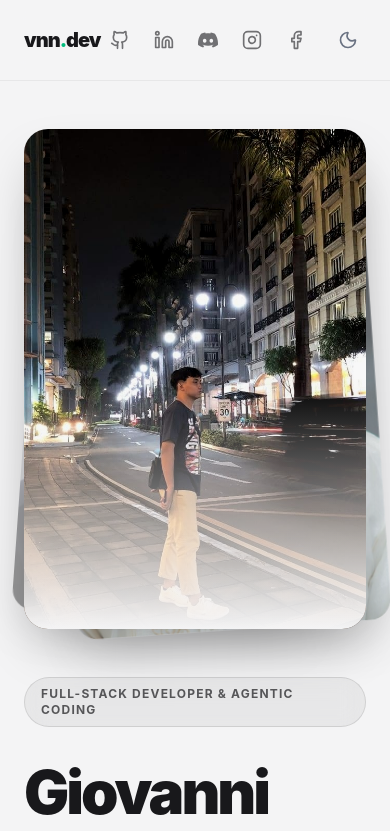
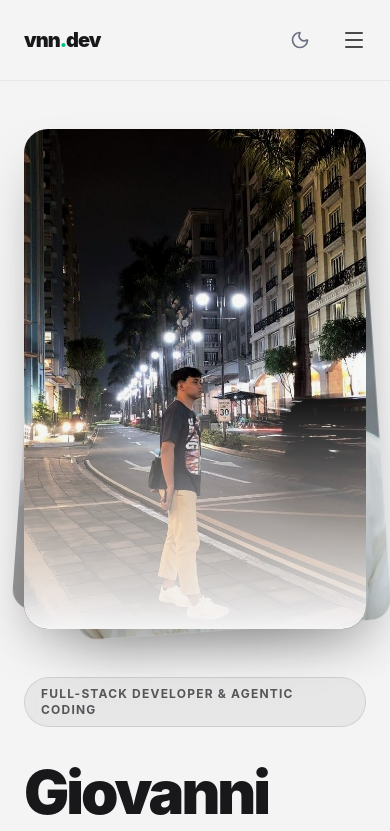
Before and after one commit to vannrosales/portfolio-with-work, a React (Vite) app: page / in a window 390 px wide. Shown: the top 831 px of the page. Built offline with nearby package versions, Linux system fonts and the light colour scheme.

Commit message:
responsive navbar

```diff
--- a/src/components/Navbar.jsx
+++ b/src/components/Navbar.jsx
@@ -1,17 +1,46 @@
 import ThemeToggle from './ThemeToggle';
-import { Mail } from 'lucide-react';
+import { Menu, X } from 'lucide-react';
+import { useState } from 'react';
 
 export default function Navbar() {
+  const [isMobileMenuOpen, setIsMobileMenuOpen] = useState(false);
+
+  const socialLinks = (
+    <>
+      <a href="https://github.com/vannrosales" target="_blank" rel="noreferrer" className="opacity-60 hover:opacity-100 transition-opacity">
+        <span className="sr-only">GitHub</span>
+        <svg xmlns="http://www.w3.org/2000/svg" width="20" height="20" viewBox="0 0 24 24" fill="none" stroke="currentColor" strokeWidth="2" strokeLinecap="round" strokeLinejoin="round" className="w-5 h-5"><path d="M15 22v-4a4.8 4.8 0 0 0-1-3.5c3 0 6-2 6-5.5.08-1.25-.27-2.48-1-3.5.28-1.15.28-2.35 0-3.5 0 0-1 0-3 1.5-2.64-.5-5.36-.5-8 0C6 2 5 2 5 2c-.3 1.15-.3 2.35 0 3.5A5.403 5.403 0 0 0 4 9c0 3.5 3 5.5 6 5.5-.39.49-.68 1.05-.85 1.65-.17.6-.22 1.23-.15 1.85v4"/><path d="M9 18c-4.51 2-5-2-7-2"/></svg>
+      </a>
+      <a href="https://www.linkedin.com/in/giovanni-hanz-guino-971118378/" target="_blank" rel="noreferrer" className="opacity-60 hover:opacity-100 hover:text-[#0a66c2] transition-colors">
+        <span className="sr-only">LinkedIn</span>
+        <svg xmlns="http://www.w3.org/2000/svg" width="20" height="20" viewBox="0 0 24 24" fill="none" stroke="currentColor" strokeWidth="2" strokeLinecap="round" strokeLinejoin="round" className="w-5 h-5"><path d="M16 8a6 6 0 0 1 6 6v7h-4v-7a2 2 0 0 0-2-2 2 2 0 0 0-2 2v7h-4v-7a6 6 0 0 1 6-6z"/><rect width="4" height="12" x="2" y="9"/><circle cx="4" cy="4" r="2"/></svg>
+      </a>
+      <a href="https://discord.com/awsdvann" target="_blank" rel="noreferrer" className="opacity-60 hover:opacity-100 hover:text-[#5865F2] transition-colors">
+        <span className="sr-only">Discord</span>
+        <svg xmlns="http://www.w3.org/2000/svg" width="20" height="20" viewBox="0 0 24 24" fill="currentColor" className="w-5 h-5"><path d="M20.317 4.3698a19.7913 19.7913 0 00-4.8851-1.5152.0741.0741 0 00-.0785.0371c-.211.3753-.4447.8648-.6083 1.2495-1.8447-.2762-3.68-.2762-5.4868 0-.1636-.3933-.4058-.8742-.6177-1.2495a.077.077 0 00-.0785-.037 19.7363 19.7363 0 00-4.8852 1.515.0699.0699 0 00-.0321.0277C.5334 9.0458-.319 13.5799.0992 18.0578a.0824.0824 0 00.0312.0561c2.0528 1.5076 4.0413 2.4228 5.9929 3.0294a.0777.0777 0 00.0842-.0276c.4616-.6304.8731-1.2952 1.226-1.9942a.076.076 0 00-.0416-.1057c-.6528-.2476-1.2743-.5495-1.8722-.8923a.077.077 0 01-.0076-.1277c.1258-.0943.2517-.1923.3718-.2914a.0743.0743 0 01.0776-.0105c3.9278 1.7933 8.18 1.7933 12.0614 0a.0739.0739 0 01.0785.0095c.1202.099.246.1981.3728.2924a.077.077 0 01-.0066.1276 12.2986 12.2986 0 01-1.873.8914.0766.0766 0 00-.0407.1067c.3604.698.7719 1.3628 1.225 1.9932a.076.076 0 00.0842.0286c1.961-.6067 3.9495-1.5219 6.0023-3.0294a.077.077 0 00.0313-.0552c.5004-5.177-.8382-9.6739-3.5485-13.6604a.061.061 0 00-.0312-.0286zM8.02 15.3312c-1.1825 0-2.1569-1.0857-2.1569-2.419 0-1.3332.9555-2.4189 2.157-2.4189 1.2108 0 2.1757 1.0952 2.1568 2.419 0 1.3332-.9555 2.4189-2.1569 2.4189zm7.9748 0c-1.1825 0-2.1569-1.0857-2.1569-2.419 0-1.3332.9554-2.4189 2.1569-2.4189 1.2108 0 2.1757 1.0952 2.1568 2.419 0 1.3332-.946 2.4189-2.1568 2.4189Z"/></svg>
+      </a>
+      <a href="https://instagram.com/008.vann" target="_blank" rel="noreferrer" className="opacity-60 hover:opacity-100 hover:text-[#E1306C] transition-colors">
+        <span className="sr-only">Instagram</span>
+        <svg xmlns="http://www.w3.org/2000/svg" width="20" height="20" viewBox="0 0 24 24" fill="none" stroke="currentColor" strokeWidth="2" strokeLinecap="round" strokeLinejoin="round" className="w-5 h-5"><rect x="2" y="2" width="20" height="20" rx="5" ry="5"></rect><path d="M16 11.37A4 4 0 1 1 12.63 8 4 4 0 0 1 16 11.37z"></path><line x1="17.5" y1="6.5" x2="17.51" y2="6.5"></line></svg>
+      </a>
+      <a href="https://www.facebook.com/nnav.08" target="_blank" rel="noreferrer" className="opacity-60 hover:opacity-100 hover:text-[#1877F2] transition-colors">
+        <span className="sr-only">Facebook</span>
+        <svg xmlns="http://www.w3.org/2000/svg" width="20" height="20" viewBox="0 0 24 24" fill="none" stroke="currentColor" strokeWidth="2" strokeLinecap="round" strokeLinejoin="round" className="w-5 h-5"><path d="M18 2h-3a5 5 0 0 0-5 5v3H7v4h3v8h4v-8h3l1-4h-4V7a1 1 0 0 1 1-1h3z"></path></svg>
+      </a>
+    </>
+  );
+
   return (
     <nav className="sticky top-0 z-50 w-full backdrop-blur-md bg-[var(--bg-color)]/80 border-b border-black/5 dark:border-white/5">
       <div className="max-w-7xl mx-auto px-6 lg:px-12 xl:px-24 h-20 flex items-center justify-between">
         <div className="flex items-center gap-4">
-          <a href="#" className="group text-xl font-black tracking-tighter transition-transform hover:scale-105">
+          <a href="#" className="group text-xl font-black tracking-tighter transition-transform hover:scale-105" onClick={() => setIsMobileMenuOpen(false)}>
             vnn<span className="text-emerald-500 group-hover:text-emerald-400 transition-colors">.</span>dev
           </a>
         </div>
 
-        <ul className="hidden md:flex items-center gap-8 text-sm font-bold uppercase tracking-widest opacity-70">
+        {/* Desktop Navigation */}
+        <ul className="hidden lg:flex items-center gap-8 text-sm font-bold uppercase tracking-widest opacity-70">
           <li>
             <a href="#projects" className="hover:opacity-100 transition-opacity">Projects</a>
           </li>
@@ -26,30 +55,38 @@ export default function Navbar() {
           </li>
         </ul>
 
-        <div className="flex items-center gap-6">
-          <a href="https://github.com/vannrosales" target="_blank" rel="noreferrer" className="opacity-60 hover:opacity-100 transition-opacity">
-            <span className="sr-only">GitHub</span>
-            <svg xmlns="http://www.w3.org/2000/svg" width="20" height="20" viewBox="0 0 24 24" fill="none" stroke="currentColor" strokeWidth="2" strokeLinecap="round" strokeLinejoin="round" className="w-5 h-5"><path d="M15 22v-4a4.8 4.8 0 0 0-1-3.5c3 0 6-2 6-5.5.08-1.25-.27-2.48-1-3.5.28-1.15.28-2.35 0-3.5 0 0-1 0-3 1.5-2.64-.5-5.36-.5-8 0C6 2 5 2 5 2c-.3 1.15-.3 2.35 0 3.5A5.403 5.403 0 0 0 4 9c0 3.5 3 5.5 6 5.5-.39.49-.68 1.05-.85 1.65-.17.6-.22 1.23-.15 1.85v4"/><path d="M9 18c-4.51 2-5-2-7-2"/></svg>
-          </a>
-          <a href="https://www.linkedin.com/in/giovanni-hanz-guino-971118378/" target="_blank" rel="noreferrer" className="opacity-60 hover:opacity-100 hover:text-[#0a66c2] transition-colors">
-            <span className="sr-only">LinkedIn</span>
-            <svg xmlns="http://www.w3.org/2000/svg" width="20" height="20" viewBox="0 0 24 24" fill="none" stroke="currentColor" strokeWidth="2" strokeLinecap="round" strokeLinejoin="round" className="w-5 h-5"><path d="M16 8a6 6 0 0 1 6 6v7h-4v-7a2 2 0 0 0-2-2 2 2 0 0 0-2 2v7h-4v-7a6 6 0 0 1 6-6z"/><rect width="4" height="12" x="2" y="9"/><circle cx="4" cy="4" r="2"/></svg>
-          </a>
-          <a href="https://discord.com/awsdvann" target="_blank" rel="noreferrer" className="opacity-60 hover:opacity-100 hover:text-[#5865F2] transition-colors">
-            <span className="sr-only">Discord</span>
-            <svg xmlns="http://www.w3.org/2000/svg" width="20" height="20" viewBox="0 0 24 24" fill="currentColor" className="w-5 h-5"><path d="M20.317 4.3698a19.7913 19.7913 0 00-4.8851-1.5152.0741.0741 0 00-.0785.0371c-.211.3753-.4447.8648-.6083 1.2495-1.8447-.2762-3.68-.2762-5.4868 0-.1636-.3933-.4058-.8742-.6177-1.2495a.077.077 0 00-.0785-.037 19.7363 19.7363 0 00-4.8852 1.515.0699.0699 0 00-.0321.0277C.5334 9.0458-.319 13.5799.0992 18.0578a.0824.0824 0 00.0312.0561c2.0528 1.5076 4.0413 2.4228 5.9929 3.0294a.0777.0777 0 00.0842-.0276c.4616-.6304.8731-1.2952 1.226-1.9942a.076.076 0 00-.0416-.1057c-.6528-.2476-1.2743-.5495-1.8722-.8923a.077.077 0 01-.0076-.1277c.1258-.0943.2517-.1923.3718-.2914a.0743.0743 0 01.0776-.0105c3.9278 1.7933 8.18 1.7933 12.0614 0a.0739.0739 0 01.0785.0095c.1202.099.246.1981.3728.2924a.077.077 0 01-.0066.1276 12.2986 12.2986 0 01-1.873.8914.0766.0766 0 00-.0407.1067c.3604.698.7719 1.3628 1.225 1.9932a.076.076 0 00.0842.0286c1.961-.6067 3.9495-1.5219 6.0023-3.0294a.077.077 0 00.0313-.0552c.5004-5.177-.8382-9.6739-3.5485-13.6604a.061.061 0 00-.0312-.0286zM8.02 15.3312c-1.1825 0-2.1569-1.0857-2.1569-2.419 0-1.3332.9555-2.4189 2.157-2.4189 1.2108 0 2.1757 1.0952 2.1568 2.419 0 1.3332-.9555 2.4189-2.1569 2.4189zm7.9748 0c-1.1825 0-2.1569-1.0857-2.1569-2.419 0-1.3332.9554-2.4189 2.1569-2.4189 1.2108 0 2.1757 1.0952 2.1568 2.419 0 1.3332-.946 2.4189-2.1568 2.4189Z"/></svg>
-          </a>
-          <a href="https://instagram.com/008.vann" target="_blank" rel="noreferrer" className="opacity-60 hover:opacity-100 hover:text-[#E1306C] transition-colors">
-            <span className="sr-only">Instagram</span>
-            <svg xmlns="http://www.w3.org/2000/svg" width="20" height="20" viewBox="0 0 24 24" fill="none" stroke="currentColor" strokeWidth="2" strokeLinecap="round" strokeLinejoin="round" className="w-5 h-5"><rect x="2" y="2" width="20" height="20" rx="5" ry="5"></rect><path d="M16 11.37A4 4 0 1 1 12.63 8 4 4 0 0 1 16 11.37z"></path><line x1="17.5" y1="6.5" x2="17.51" y2="6.5"></line></svg>
-          </a>
-          <a href="https://www.facebook.com/nnav.08" target="_blank" rel="noreferrer" className="opacity-60 hover:opacity-100 hover:text-[#1877F2] transition-colors">
-            <span className="sr-only">Facebook</span>
-            <svg xmlns="http://www.w3.org/2000/svg" width="20" height="20" viewBox="0 0 24 24" fill="none" stroke="currentColor" strokeWidth="2" strokeLinecap="round" strokeLinejoin="round" className="w-5 h-5"><path d="M18 2h-3a5 5 0 0 0-5 5v3H7v4h3v8h4v-8h3l1-4h-4V7a1 1 0 0 1 1-1h3z"></path></svg>
-          </a>
+        {/* Desktop Socials & Mobile Toggle */}
+        <div className="flex items-center gap-4 sm:gap-6">
+          <div className="hidden lg:flex items-center gap-6">
+            {socialLinks}
+          </div>
+
           <ThemeToggle />
+
+          <button
+            className="lg:hidden p-2 -mr-2 text-black/70 dark:text-white/70 hover:text-black dark:hover:text-white transition-colors"
+            onClick={() => setIsMobileMenuOpen(!isMobileMenuOpen)}
+            aria-label="Toggle mobile menu"
+          >
+            {isMobileMenuOpen ? <X className="w-6 h-6" /> : <Menu className="w-6 h-6" />}
+          </button>
         </div>
       </div>
+
+      {/* Mobile Menu Overlay */}
+      {isMobileMenuOpen && (
+        <div className="lg:hidden absolute top-20 left-0 w-full bg-[var(--bg-color)]/95 backdrop-blur-xl border-b border-black/10 dark:border-white/10 px-6 py-8 flex flex-col gap-8 shadow-2xl">
+          <div className="flex flex-col gap-6">
+            <a href="#projects" onClick={() => setIsMobileMenuOpen(false)} className="text-lg font-bold uppercase tracking-widest hover:text-emerald-500 transition-colors">Projects</a>
+            <a href="#experience" onClick={() => setIsMobileMenuOpen(false)} className="text-lg font-bold uppercase tracking-widest hover:text-emerald-500 transition-colors">Experience</a>
+            <a href="#endorsements" onClick={() => setIsMobileMenuOpen(false)} className="text-lg font-bold uppercase tracking-widest hover:text-emerald-500 transition-colors">Endorsements</a>
+            <a href="#about" onClick={() => setIsMobileMenuOpen(false)} className="text-lg font-bold uppercase tracking-widest hover:text-emerald-500 transition-colors">About</a>
+          </div>
+          <div className="flex flex-wrap items-center gap-6 pt-6 border-t border-black/10 dark:border-white/10">
+            {socialLinks}
+          </div>
+        </div>
+      )}
     </nav>
   );
 }
```
